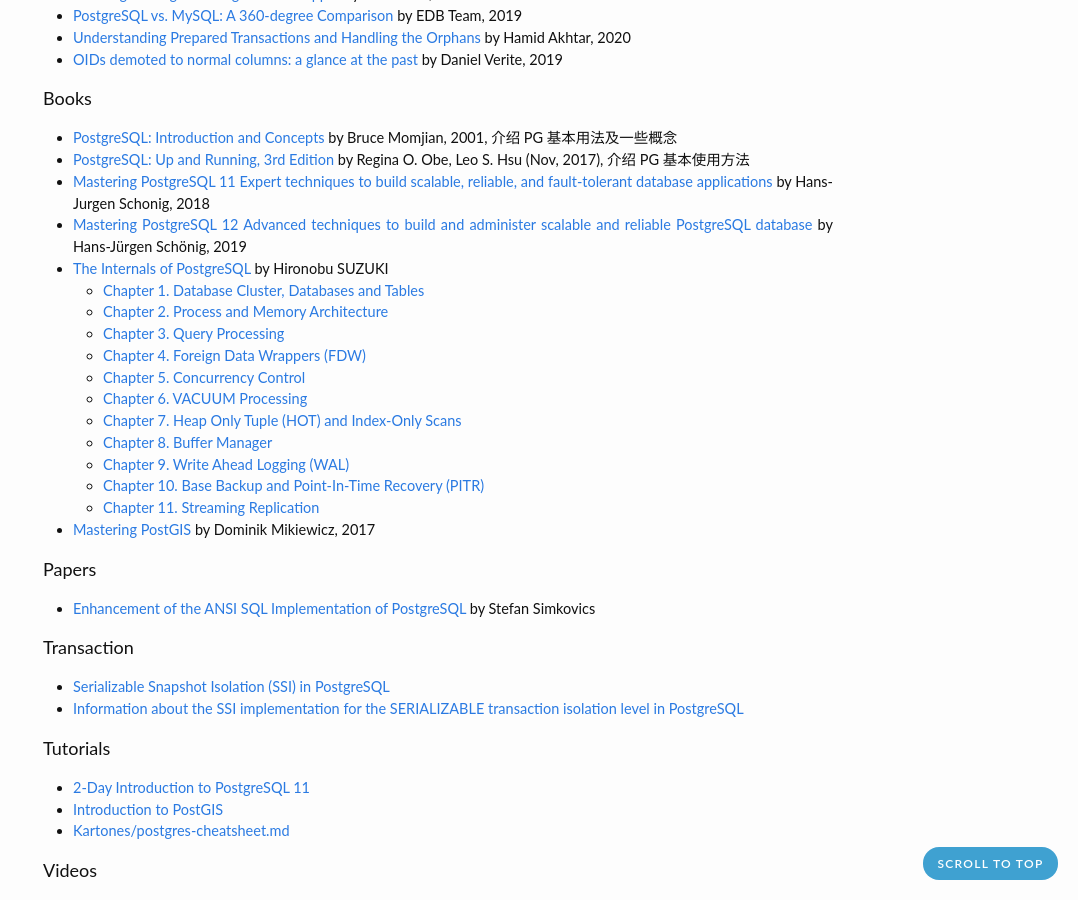
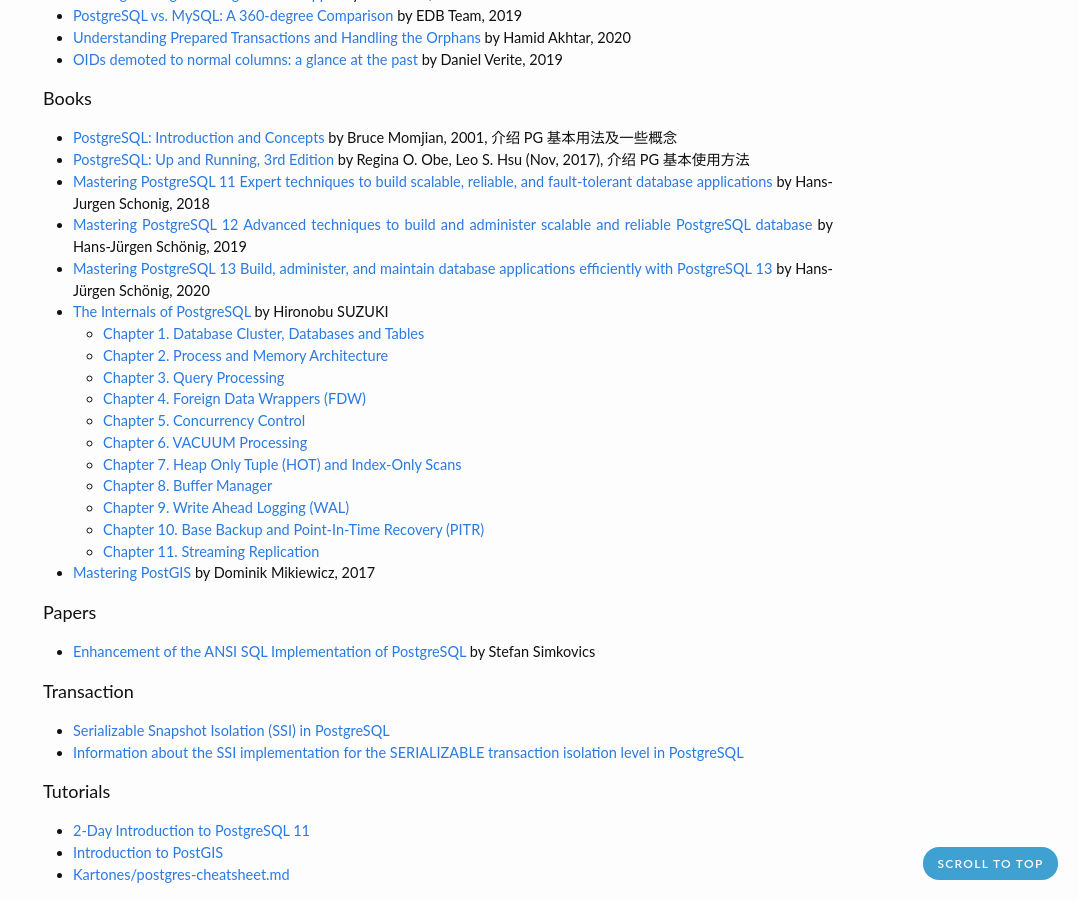
Before and after one commit to zhjwpku/zhjwpku.github.io, a Jekyll site: the page built from _posts/2022-07-12-awesome-postgres.md, in a window 1280 px wide and 900 px high, scrolled down 2030 px. Shown: the whole window, without its empty margins (202-1280 px from the left). Built offline with Jekyll 4.4.1, drawn with Linux system fonts in a browser that asks for light colours; comment, search, counter and statistics services are not loaded.

Commit message:
Mastering PostgreSQL 13
Signed-off-by: Zhao Junwang <zhjwpku@gmail.com>

```diff
--- a/_posts/2022-07-12-awesome-postgres.md
+++ b/_posts/2022-07-12-awesome-postgres.md
@@ -104,6 +104,7 @@
 - [PostgreSQL: Up and Running, 3rd Edition][postgres_up_and_running_3rd] by Regina O. Obe, Leo S. Hsu (Nov, 2017), 介绍 PG 基本使用方法
 - [Mastering PostgreSQL 11 Expert techniques to build scalable, reliable, and fault-tolerant database applications][mastering_pg_11] by Hans-Jurgen Schonig, 2018
 - [Mastering PostgreSQL 12 Advanced techniques to build and administer scalable and reliable PostgreSQL database][mastering_pg_12] by Hans-Jürgen Schönig, 2019
+- [Mastering PostgreSQL 13 Build, administer, and maintain database applications efficiently with PostgreSQL 13][mastering_pg_13] by Hans-Jürgen Schönig, 2020
 - [The Internals of PostgreSQL][postgres_internals] by Hironobu SUZUKI
   - [Chapter 1. Database Cluster, Databases and Tables](http://www.interdb.jp/pg/pgsql01.html)
   - [Chapter 2. Process and Memory Architecture](http://www.interdb.jp/pg/pgsql02.html)
@@ -259,3 +260,4 @@
 [postgres_internals]: http://www.interdb.jp/pg/
 [mastering_pg_11]: https://www.amazon.com/Mastering-PostgreSQL-techniques-fault-tolerant-applications/dp/1789537819
 [mastering_pg_12]: https://www.amazon.com/Mastering-PostgreSQL-techniques-administer-applications-ebook/dp/B0822GCCDT
+[mastering_pg_13]: https://www.amazon.com/Mastering-PostgreSQL-administer-applications-efficiently/dp/1800567499/
```
